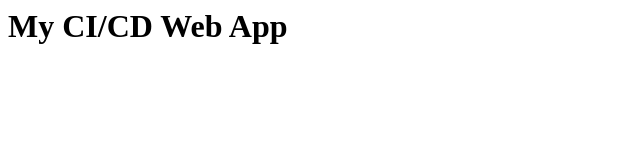
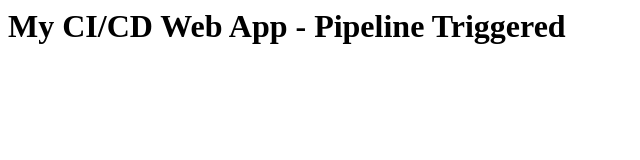
Before and after one commit to Vedant-Pophali/dev-ops-lab-10, a plain HTML site: page index.html in a window 1280 px wide. Shown: the whole page, without its empty margins (0-640 px from the left). Drawn offline with Linux system fonts and the light colour scheme.

Commit message:
Testing Jenkins webhook

```diff
--- a/index.html
+++ b/index.html
@@ -1 +1 @@
-<h1>My CI/CD Web App</h1>
+<h1>My CI/CD Web App - Pipeline Triggered</h1>
```
